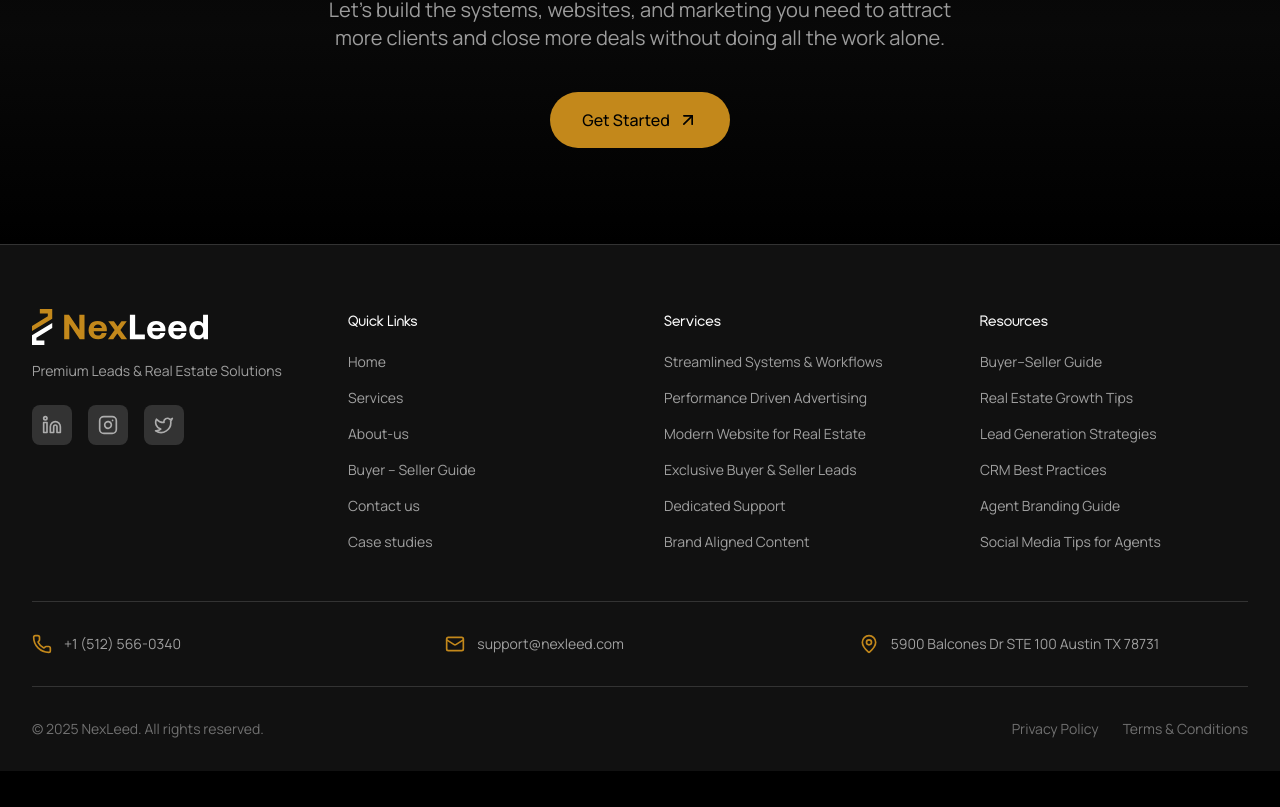
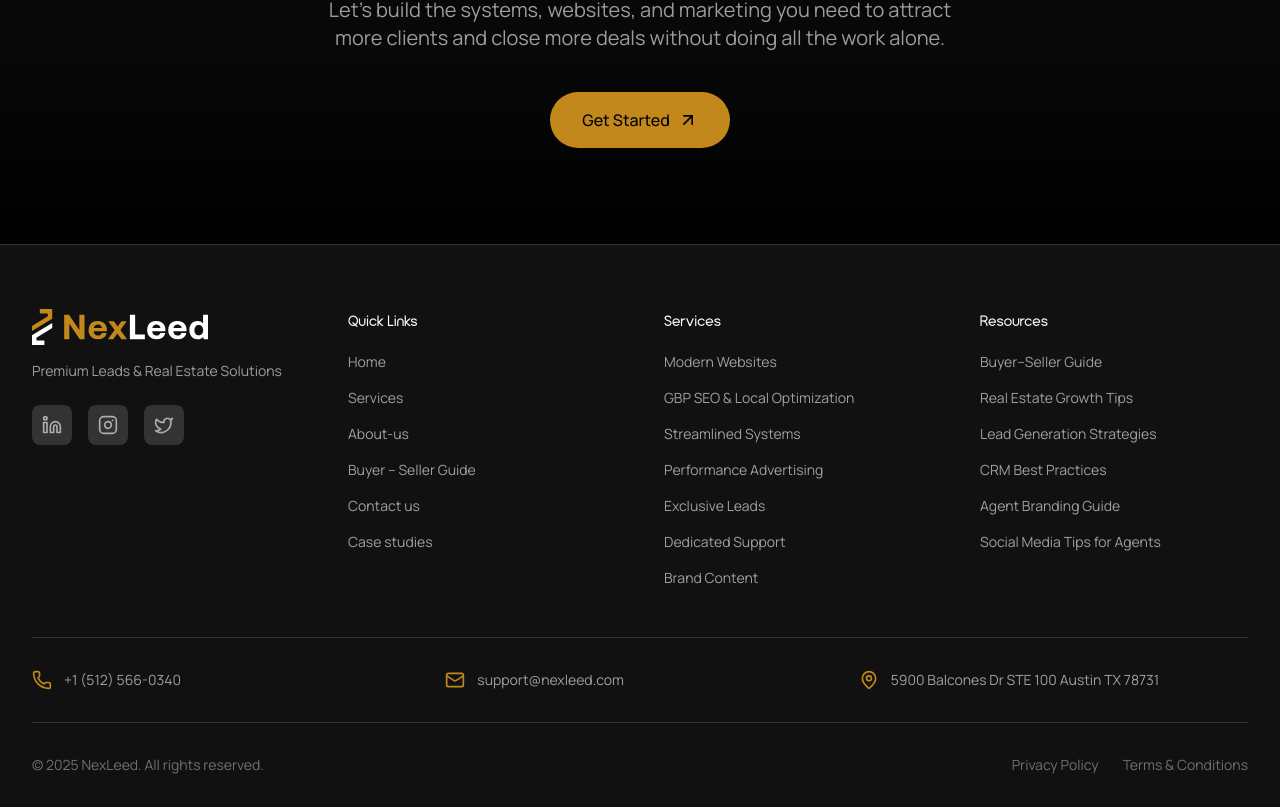
Before and after one commit to Convigas-X/NexLeed-Website, a React (Vite) app: page / in a window 1280 px wide. Shown: the part 5300-6107 px from the top of the page. Before the commit the page ends 6071 px from the top, so only its background shows below. Built offline with nearby package versions, Linux system fonts and the light colour scheme; no server answers.

Commit message:
Update Footer to link services to their dedicated pages

```diff
--- a/src/components/Footer.tsx
+++ b/src/components/Footer.tsx
@@ -12,12 +12,13 @@ export function Footer() {
   ];
 
   const services = [
-    'Streamlined Systems & Workflows',
-    'Performance Driven Advertising',
-    'Modern Website for Real Estate',
-    'Exclusive Buyer & Seller Leads',
-    'Dedicated Support',
-    'Brand Aligned Content',
+    { label: 'Modern Websites', href: '/services/modern-websites' },
+    { label: 'GBP SEO & Local Optimization', href: '/services/gbp-seo' },
+    { label: 'Streamlined Systems', href: '/services/streamlined-systems' },
+    { label: 'Performance Advertising', href: '/services/performance-advertising' },
+    { label: 'Exclusive Leads', href: '/services/exclusive-leads' },
+    { label: 'Dedicated Support', href: '/services/dedicated-support' },
+    { label: 'Brand Content', href: '/services/brand-content' },
   ];
 
   const resources = [
@@ -80,12 +81,12 @@ export function Footer() {
             <h4 className="text-white font-medium mb-4">Services</h4>
             <ul className="space-y-3">
               {services.map((service) => (
-                <li key={service}>
+                <li key={service.label}>
                   <Link
-                    to="/services"
+                    to={service.href}
                     className="text-white/60 hover:text-gold text-sm transition-colors duration-300"
                   >
-                    {service}
+                    {service.label}
                   </Link>
                 </li>
               ))}
```
